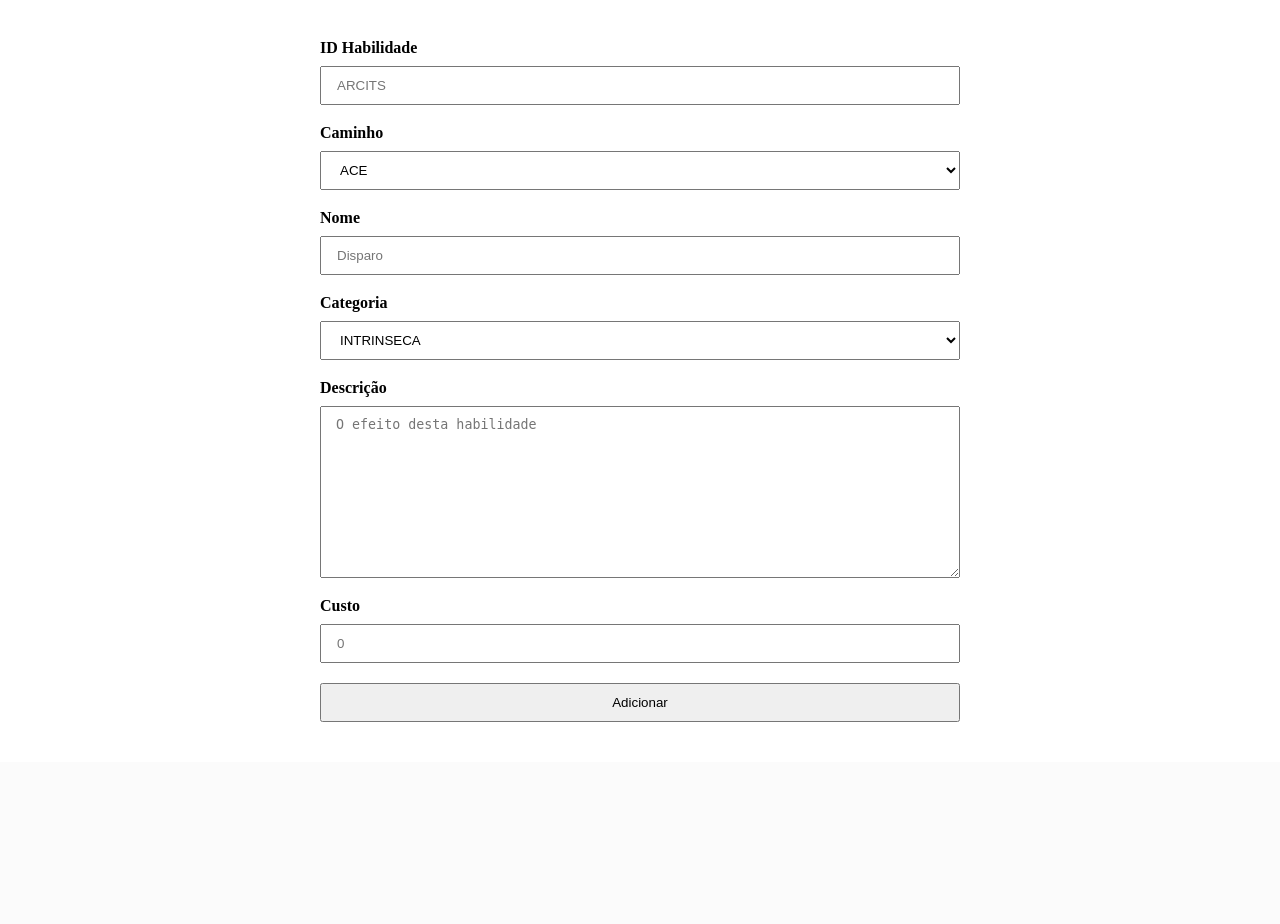
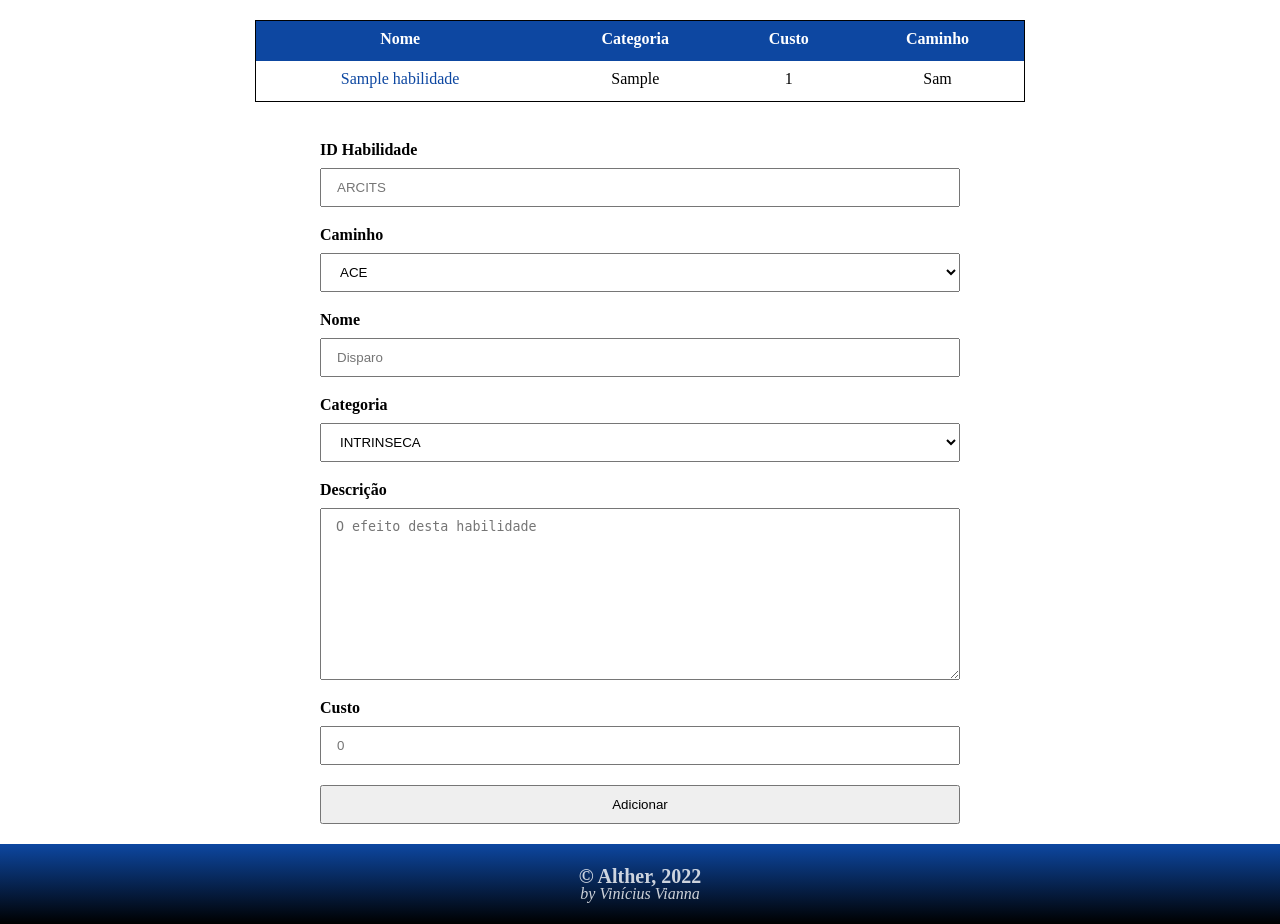
Before and after one commit to viniciusvianna/alther-background, a Flask app: page /skills in a window 1280 px wide. Shown: the part 216-1140 px from the top of the page. Before the commit the page ends 938 px from the top, so only its background shows below. Run offline with Flask 2, Linux system fonts and the light colour scheme; tables that the repository leaves empty hold one stand-in row (values such as "Sample post").

Commit message:
Flow of adding, updating and deleting skills to/from the db completed

```diff
--- a/model/connection/navigation.py
+++ b/control/navigation.py
@@ -20,7 +20,8 @@ def index():
 
 @app.route('/skills')
 def skills():
-    return render_template('skills.html', categories=categories, paths=paths)
+    skills_list = db.get_all_skills()
+    return render_template('skills.html', categories=categories, paths=paths, skills=skills_list)
 
 
 @app.route('/add-skill', methods=['POST', ])
@@ -28,4 +29,25 @@ def add_skill():
     response = request.form
     skill = Skill(**response)
     db.upload_new_skill(skill)
-    return redirect(url_for('.skills', categories=categories, paths=paths))
+    return redirect('/skills')
+
+
+@app.route('/skills/<skill_id>')
+def update_delete_skill(skill_id):
+    skill = db.get_skill_by_id(skill_id)
+    return render_template('update-delete-skill.html', skill=skill, categories=categories, paths=paths)
+
+
+@app.route('/skills/update-skill', methods=['POST', ])
+def update_skill():
+    response = request.form
+    skill = Skill(**response)
+    db.update_skill(skill)
+    return redirect('/skills')
+
+
+@app.route('/skills/delete-skill', methods=['POST', ])
+def delete_skill():
+    skill_id = request.form["delete"]
+    db.delete_skill(skill_id)
+    return redirect('/skills')
--- a/model/connection/mydatabase.py
+++ b/model/connection/mydatabase.py
@@ -101,7 +101,7 @@ def get_all_characters():
 
 # Skills queries
 def get_all_skills():
-    query = "SELECT * FROM habilidades"
+    query = "SELECT * FROM habilidades ORDER BY nome_habilidade"
 
     connection = open_connection()
     cursor = create_cursor(connection)
@@ -177,3 +177,34 @@ def upload_new_skill(skill):
     close_connection(cursor, connection)
 
     print("Habilidade adicionada.")
+
+
+def update_skill(skill):
+    query = "UPDATE habilidades SET nome_habilidade = %s, categoria = %s, descricao = %s, custo = %s, id_caminho = %s " \
+            "WHERE id_habilidade = %s"
+    val = (skill.name, skill.category, skill.description, skill.cost, skill.id_path, skill.id_skill)
+
+    connection = open_connection()
+    cursor = create_cursor(connection)
+
+    cursor.execute(query, val)
+
+    connection.commit()
+    close_connection(cursor, connection)
+
+    print("Habilidade atualizada")
+
+
+def delete_skill(skill_id):
+    query = "DELETE FROM habilidades WHERE id_habilidade = %s"
+    val = (skill_id, )
+
+    connection = open_connection()
+    cursor = create_cursor(connection)
+
+    cursor.execute(query, val)
+
+    connection.commit()
+    close_connection(cursor, connection)
+
+    print("Habilidade excluída")
--- a/static/style.css
+++ b/static/style.css
@@ -1,3 +1,5 @@
+/* Style for template header and footer */
+
 .h-main {
     background: linear-gradient(black, #4d2c91) ;
     width: 100vw;
@@ -33,6 +35,13 @@
     color: white;
     font-weight: bold;
     text-decoration: none;
+    transition-duration: 0.5s;
+}
+
+.nav-m-main a:hover {
+    color: mediumslateblue;
+    text-decoration: underline;
+    font-weight: bold;
 }
 
 .h-welcome {
@@ -42,15 +51,99 @@
     margin-top: 15px;
 }
 
+.ft-main {
+    background: linear-gradient(#0d47a1, black);
+    text-align: center;
+}
+
+.ft-box {
+   height: 10vh;
+   display: flex;
+   justify-content: center;
+   align-content: center;
+   flex-direction: column;
+}
+
+.ft-box h2 {
+    color: white;
+    font-weight: bold;
+    font-size: 20px;
+    opacity: 80%;
+}
+
+.ft-box p {
+    color: white;
+    font-style: italic;
+    font-size: 16px;
+    opacity: 80%;
+}
+
+/* Style for the list of entries in the database */
+
+.d-list-entries {
+    width: 60vw;
+    height: fit-content;
+    max-height: 30vw;
+    margin: 20px auto;
+    overflow-y: auto;
+    display: block;
+    border: 1px solid;
+}
+
+.t-list-entries {
+    width: 100%;
+}
+
+.t-list-entries thead {
+    position: sticky;
+}
+
+.t-h-list-entries {
+    font-size: medium;
+    font-weight: bold;
+    background-color: #0d47a1;
+    color: white;
+    text-align: center;
+}
+
+.t-r-list-entries:nth-child(even) {
+    background-color: #f2f2f2;
+}
+
+.t-h-list-entries th {
+    height: 20px;
+    vertical-align: center;
+    padding: 10px;
+}
+
+.t-r-list-entries td {
+    height: 20px;
+    text-align: center;
+    vertical-align: center;
+    padding: 10px;
+
+}
+
+.t-r-list-entries td a {
+    text-decoration: none;
+    transition-duration: 0.5s;
+    color:#0d47a1;
+}
+
+.t-r-list-entries td a:hover {
+    text-decoration: underline;
+    color: mediumslateblue;
+}
+
 /* Style for forms that add entries to the database */
 
-.d-add-entry {
+.d-add-entry, .d-update-delete-entry {
     width: fit-content;
     margin: 0 auto;
 }
 
 .f-add-entry {
-    margin: 40px 0;
+    margin: 40px 0 0 0;
 }
 
 .f-add-entry label {
@@ -60,10 +153,29 @@
     margin: 0 0 10px;
 }
 
-.f-add-entry > input, select, textarea {
+.f-add-entry input, select, textarea {
     display: block;
     margin: 0 0 20px;
     padding: 10px 15px;
     width: 50vw;
     box-sizing: border-box;
 }
+
+.d-delete-entry button {
+    display: block;
+    border: none;
+    background-color: darkred;
+    color: white;
+    font-size: 16px;
+    font-weight: bold;
+    text-align: center;
+    padding: 10px 15px;
+    margin: 20px 0 40px 0;
+    width: 50vw;
+    transition-duration: 0.5s;
+}
+
+.d-delete-entry button:hover {
+    background-color: red;
+    font-size: 18px;
+}
--- a/templates/skills.html
+++ b/templates/skills.html
@@ -1,6 +1,27 @@
 {% extends "template.html" %}
 {% block content %}
     <main>
+        <div class="d-list-entries">
+            <table class="t-list-entries">
+                <thead>
+                    <tr class="t-h-list-entries">
+                        <th>Nome</th>
+                        <th>Categoria</th>
+                        <th>Custo</th>
+                        <th>Caminho</th>
+                    </tr>
+                </thead>
+                {% for skill in skills %}
+                    <tr class="t-r-list-entries">
+                        <td><a href="/skills/{{ skill.id_skill }}">{{ skill.name }}</a></td>
+                        <td>{{ skill.category }}</td>
+                        <td>{{ skill.cost }}</td>
+                        <td>{{ skill.id_path }}</td>
+                    </tr>
+                {% endfor %}
+            </table>
+        </div>
+        <div class="d-database-edit">
             <div class="d-add-entry">
                 <form action="/add-skill" method="post" class="f-add-entry">
                     <label for="id-skill">ID Habilidade</label>
@@ -27,5 +48,6 @@
                     <input type="submit" value="Adicionar">
                 </form>
             </div>
+        </div>
     </main>
 {% endblock %}
--- a/templates/template.html
+++ b/templates/template.html
@@ -14,7 +14,7 @@
             <img class="h-logo" src="../static/img/alther-alther.png" alt="Alther escrito em Original">
             <nav>
                 <ul class="nav-m-main">
-                    <li><a href="">Home</a></li>
+                    <li><a href="{{ url_for('index') }}">Home</a></li>
                     <li><a href="">Personagens</a></li>
                     <li><a href="{{ url_for('skills') }}">Habilidades</a></li>
                     <li><a href="">Equipamentos</a></li>
@@ -26,5 +26,12 @@
 
     {% block content %} {% endblock %}
 
+    <footer class="ft-main">
+        <div class="ft-box">
+            <h2>&copy Alther, 2022</h2>
+            <p>by Vinícius Vianna</p>
+        </div>
+    </footer>
+
 </body>
 </html>
```
Also changed, not shown: templates/update-delete-skill.html (added, +46 -0 lines). Lines whose indentation alone changed are shown as unchanged.
